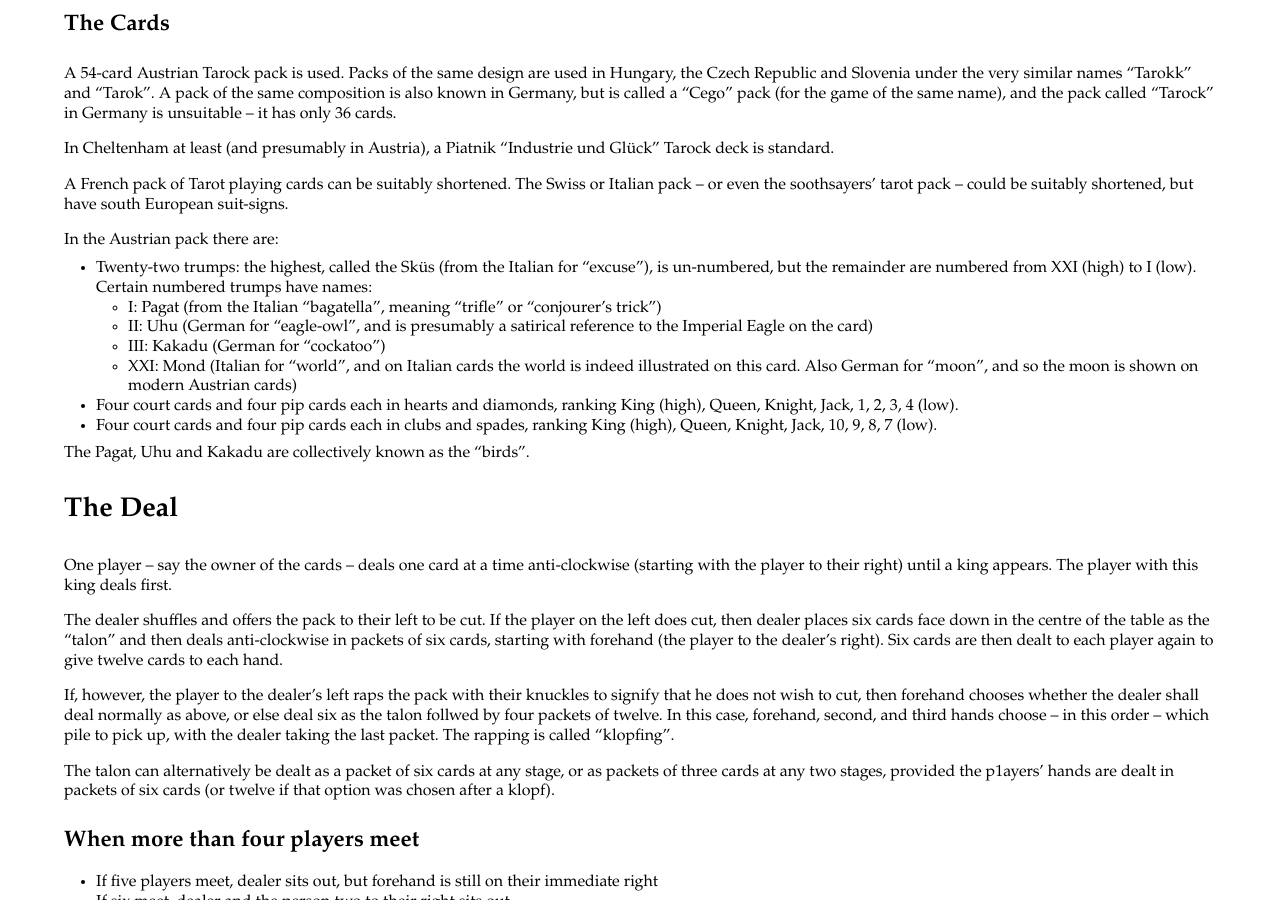
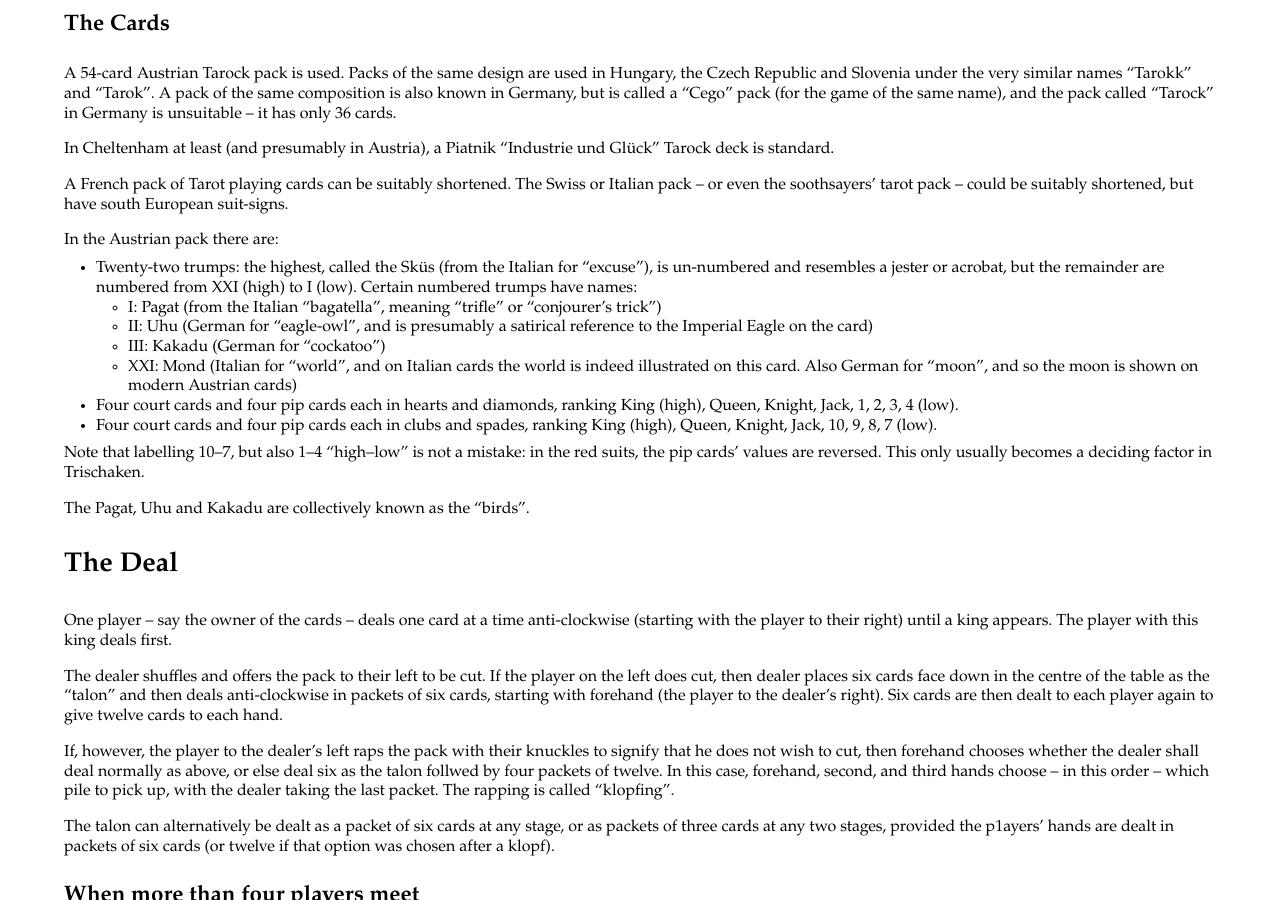
Before and after one commit to dwb/dwb.github.com, a Jekyll site: the page built from koenigsrufen.md, in a window 1280 px wide and 900 px high, scrolled down 940 px. Built offline with Jekyll 4.4.1, drawn with Linux system fonts in a browser that asks for light colours; Markdown is read by kramdown in place of the engine named in the settings.

Commit message:
Added more clarification about cards

```diff
--- a/koenigsrufen.md
+++ b/koenigsrufen.md
@@ -36,13 +36,15 @@ A French pack of Tarot playing cards can be suitably shortened. The Swiss or Ita
 
 In the Austrian pack there are:
 
-* Twenty-two trumps: the highest, called the Sküs (from the Italian for "excuse"), is un-numbered, but the remainder are numbered from XXI (high) to I (low). Certain numbered trumps have names:
+* Twenty-two trumps: the highest, called the Sküs (from the Italian for "excuse"), is un-numbered and resembles a jester or acrobat, but the remainder are numbered from XXI (high) to I (low). Certain numbered trumps have names:
 	* I: Pagat (from the Italian "bagatella", meaning "trifle" or "conjourer's trick")
 	* II: Uhu (German for "eagle-owl", and is presumably a satirical reference to the Imperial Eagle on the card)
 	* III: Kakadu (German for "cockatoo")
 	* XXI: Mond (Italian for "world", and on Italian cards the world is indeed illustrated on this card. Also German for "moon", and so the moon is shown on modern Austrian cards)
 * Four court cards and four pip cards each in hearts and diamonds, ranking King (high), Queen, Knight, Jack, 1, 2, 3, 4 (low).
 * Four court cards and four pip cards each in clubs and spades, ranking King (high), Queen, Knight, Jack, 10, 9, 8, 7 (low).
+
+Note that labelling 10--7, but also 1--4 "high--low" is not a mistake: in the red suits, the pip cards' values are reversed. This only usually becomes a deciding factor in Trischaken.
 
 The Pagat, Uhu and Kakadu are collectively known as the "birds".
 
```
